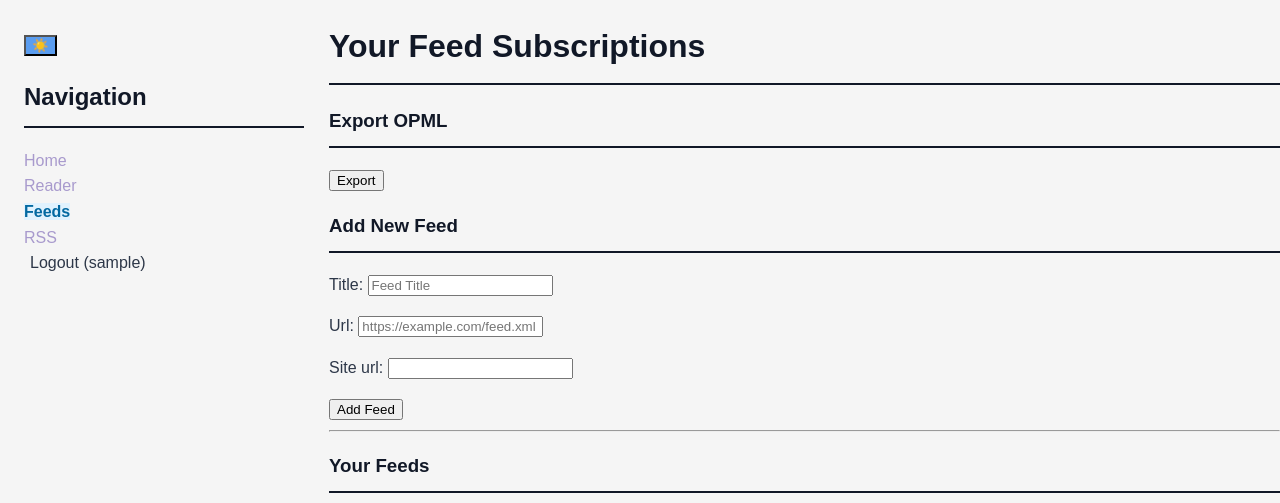
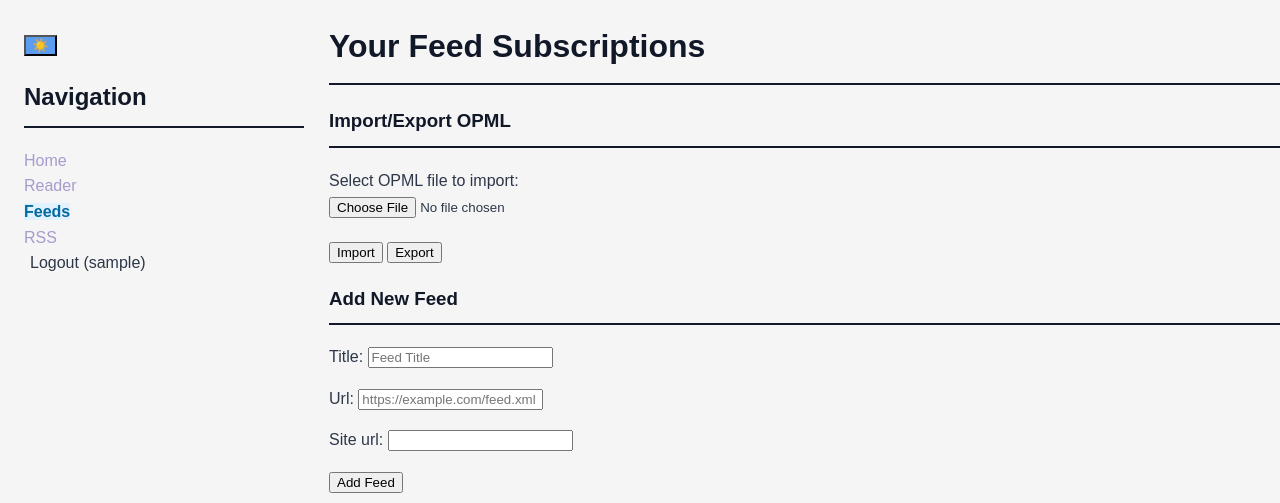
Before and after one commit to kmilanbanda/Agency, a Django app: page /feeds/ in a window 1280 px wide. Shown: the top 503 px of the page. Run offline with Django 5.2, Linux system fonts and the light colour scheme; the visitor is signed in with stand-in values (Sample User, id 1); data that the repository does not hold is empty.

Commit message:
Added OPML import

```diff
--- a/feed/templates/feed/feeds.html
+++ b/feed/templates/feed/feeds.html
@@ -5,7 +5,17 @@
 {% if user.is_authenticated %}
 
     <div>
-        <h3>Export OPML</h3>
+        <h3>Import/Export OPML</h3>
+        <form method="post" action="{% url 'feed:opml' %}" enctype="multipart/form-data" style="display: inline;">
+            {% csrf_token %}
+            <div style="margin: 20px 0;">
+                <label for="opml_file">Select OPML file to import:</label><br>
+                <input type="file" name="opml_file" id="opml_file" accept=".opml,.xml" require>
+            </div>
+            <button type="submit" name="import_opml">
+                Import
+            </button>
+        </form>
         <form method="get" action="{% url 'feed:opml' %}" style="display: inline;">
             <button type="submit" name="export_opml">
                 Export
--- a/feed/views.py
+++ b/feed/views.py
@@ -1,3 +1,4 @@
+import defusedxml.ElementTree as ET
 import feedparser
 from django.contrib import messages
 from django.contrib.auth import login
@@ -162,14 +163,96 @@ def feeds(request):
 @login_required
 def opml(request):
     if request.method == "GET":
-        categories = Category.objects.filter(user=request.user).prefetch_related(
-            "subscriptions"
-        )
-        subscriptions = Subscription.objects.filter(user=request.user).select_related(
-            "feed", "category"
-        )
+        return export_opml(request)
+    elif request.method == "POST":
+        return import_opml(request)
+    else:
+        messages.warning(request, "Improper HTTP request")
+        return redirect("feed:feeds")
 
-        opml_content = """<?xml version="1.0" encoding="UTF-8"?>
+
+def import_opml(request):
+    if request.FILES.get("opml_file"):
+        opml_file = request.FILES["opml_file"]
+
+        try:
+            tree = ET.parse(opml_file)
+            root = tree.getroot()
+
+            imported_count = 0
+            skipped_count = 0
+
+            for outline in root.findall(".//body/outline"):
+                title = outline.get("text") or outline.get("title")
+
+                if len(outline):
+                    category, _ = Category.objects.get_or_create(
+                        user=request.user, title=title
+                    )
+
+                    for feed_outline in outline.findall("outline"):
+                        feed_url = feed_outline.get("xmlUrl")
+                        feed_title = feed_outline.get("text") or feed_outline.get(
+                            "title"
+                        )
+
+                        if feed_url:
+                            feed_source, _ = FeedSource.objects.get_or_create(
+                                url=feed_url,
+                                defaults={"title": feed_title or "Untitled Feed"},
+                            )
+
+                            _, sub_created = Subscription.objects.get_or_create(
+                                user=request.user,
+                                feed=feed_source,
+                                defaults={"category": category},
+                            )
+
+                            if sub_created:
+                                imported_count += 1
+                            else:
+                                skipped_count += 1
+                else:
+                    feed_url = outline.get("xmlUrl")
+                    if feed_url:
+                        feed_source, _ = FeedSource.objects.get_or_create(
+                            url=feed_url,
+                            defaults={"title": title or "Untitled Feed"},
+                        )
+
+                        _, sub_created = Subscription.objects.get_or_create(
+                            user=request.user, feed=feed_source
+                        )
+
+                        if sub_created:
+                            imported_count += 1
+                        else:
+                            skipped_count += 1
+
+            messages.success(
+                request,
+                f"Successfully imported {imported_count} feeds!   "
+                f"Skipped {skipped_count} duplicates.",
+            )
+            return redirect("feed:feeds")
+
+        except Exception as e:
+            messages.error(request, f"Failed to import OPML: {e!s}")
+            return redirect("feed:feeds")
+
+    messages.error(request, "No opml_file in request")
+    return redirect("feed:feeds")
+
+
+def export_opml(request):
+    categories = Category.objects.filter(user=request.user).prefetch_related(
+        "subscriptions"
+    )
+    subscriptions = Subscription.objects.filter(user=request.user).select_related(
+        "feed", "category"
+    )
+
+    opml_content = """<?xml version="1.0" encoding="UTF-8"?>
 <opml version="2.0">
   <head>
     <title>Agency - My Feeds</title>
@@ -178,38 +261,35 @@ def opml(request):
   <body>
 """.format(timezone.now().strftime("%a, %d %b %Y %H:%M:%S GMT"))
 
-        for category in categories:
-            opml_content += (
-                f'      <outline text="{category.title}" title="{category.title}">\n'
-            )
+    for category in categories:
+        opml_content += (
+            f'      <outline text="{category.title}" title="{category.title}">\n'
+        )
 
-            for sub in category.subscriptions.all():
-                feed = sub.feed
-                opml_content += f'      <outline text="{sub.title or feed.title}" '
-                opml_content += f'type="rss" xmlUrl="{feed.url}" '
-                if feed.site_url:
-                    opml_content += f'htmlUrl="{feed.site_url}" '
-                opml_content += "/>\n"
+        for sub in category.subscriptions.all():
+            feed = sub.feed
+            opml_content += f'      <outline text="{sub.title or feed.title}" '
+            opml_content += f'type="rss" xmlUrl="{feed.url}" '
+            if feed.site_url:
+                opml_content += f'htmlUrl="{feed.site_url}" '
+            opml_content += "/>\n"
 
-            opml_content += "   </outline>\n"
+        opml_content += "   </outline>\n"
 
-        uncategorized = subscriptions.filter(category__isnull=True)
-        if uncategorized.exists():
-            opml_content += '   <outline text="Uncategorized">\n'
-            for sub in uncategorized:
-                feed = sub.feed
-                opml_content += f'      <outline text="{sub.title or feed.title}" '
-                opml_content += f'type="rss" xmlUrl="{feed.url}" '
-                if feed.site_url:
-                    opml_content += f'htmlUrl="{feed.site_url}" '
-                opml_content += "/>\n"
-            opml_content += "   </outline>\n"
+    uncategorized = subscriptions.filter(category__isnull=True)
+    if uncategorized.exists():
+        opml_content += '   <outline text="Uncategorized">\n'
+        for sub in uncategorized:
+            feed = sub.feed
+            opml_content += f'      <outline text="{sub.title or feed.title}" '
+            opml_content += f'type="rss" xmlUrl="{feed.url}" '
+            if feed.site_url:
+                opml_content += f'htmlUrl="{feed.site_url}" '
+            opml_content += "/>\n"
+        opml_content += "   </outline>\n"
 
-        opml_content += "   </body>\n</opml>"
+    opml_content += "   </body>\n</opml>"
 
-        response = HttpResponse(opml_content, content_type="text/xml")
-        response["Content-Disposition"] = 'attachment; filename="my-feeds.opml"'
-        return response
-
-    if request.method == "POST":
-        pass
+    response = HttpResponse(opml_content, content_type="text/xml")
+    response["Content-Disposition"] = 'attachment; filename="my-feeds.opml"'
+    return response
```
